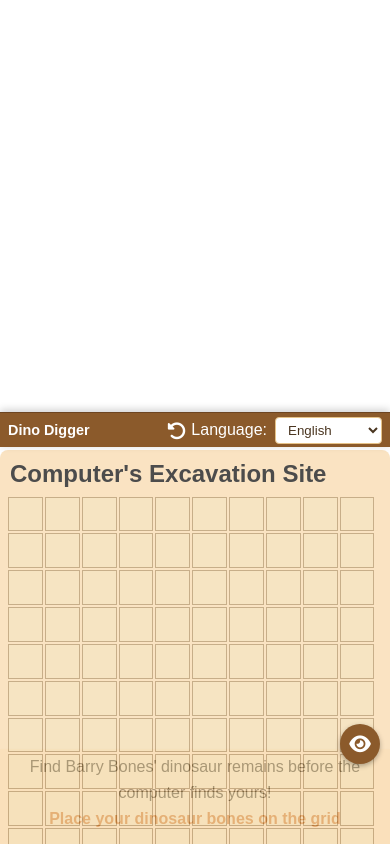
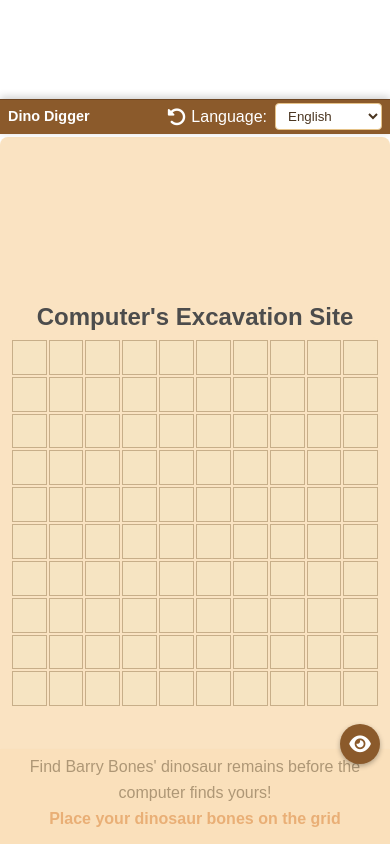
Before and after one commit to devbyray/battleship-for-dinos, a website built with Vite: page index.html in a window 390 px wide. Built offline with nearby package versions, Linux system fonts and the light colour scheme; files whose address does not match are found by name.

Commit message:
style: Update board container display to flex and adjust alignment for improved layout on mobile

```diff
--- a/css/modules/responsive.css
+++ b/css/modules/responsive.css
@@ -129,12 +129,18 @@
 
     /* When player grid is visible, hide computer grid */
     .board-container:first-child.visible {
-        display: block;
+        display: flex;
     }
 
     /* When player grid is visible, hide computer grid */
     .board-container:first-child.visible + .board-container {
         display: none;
+    }
+
+    .board-container {
+        height: 87dvh;
+        align-items: center;
+        justify-content: center;
     }
 }
 
@@ -158,6 +164,7 @@
     .game-area {
         padding-bottom: 45px;
     }
+
 
     /* Hide player grid by default in game mode for mobile portrait */
     body.game-started .board-container:first-child {
```
